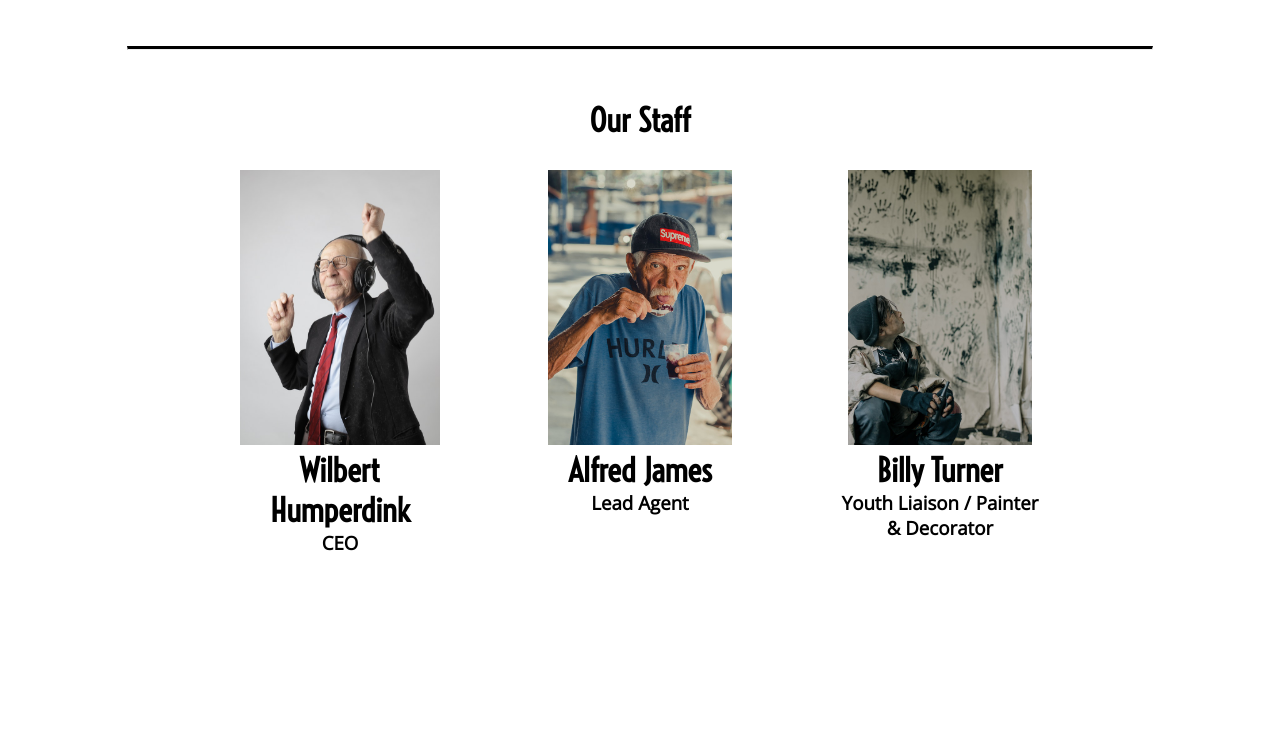
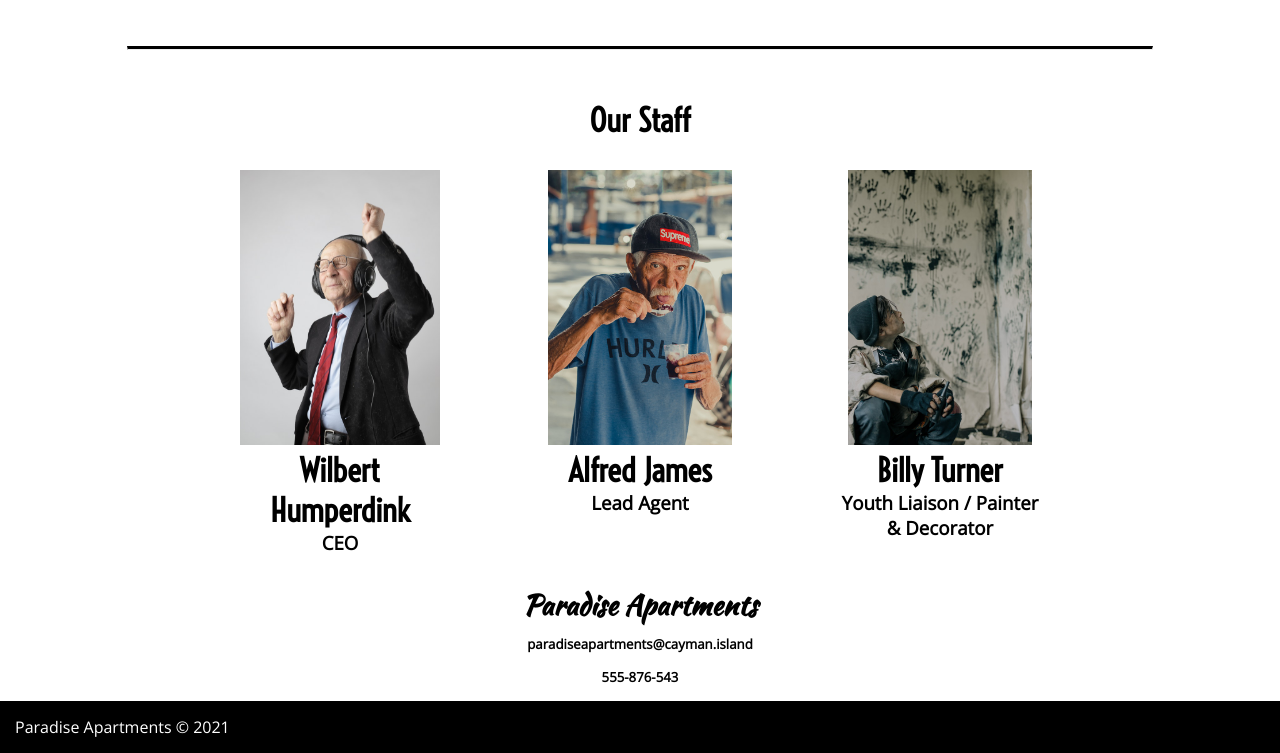
Before and after one commit to ssymonds17/paradiseApartments, a plain HTML site: page index.html in a window 1280 px wide. Shown: the part 1909-2662 px from the top of the page. Before the commit the page ends 2494 px from the top, so only its background shows below. Drawn offline with nearby package versions, Linux system fonts and the light colour scheme.

Commit message:
Add contact and footer sections with relevant company details

```diff
--- a/index.html
+++ b/index.html
@@ -22,7 +22,7 @@
           <a href="#portfolio">
             <li>Portfolio</li>
           </a>
-          <a>
+          <a href="#staff">
             <li>Staff Members</li>
           </a>
         </ul>
@@ -112,6 +112,14 @@
           </div>
         </div>
       </section>
+      <section class="contact">
+        <h2>Paradise Apartments</h2>
+        <h5>paradiseapartments@cayman.island</h5>
+        <h5>555-876-543</h5>
+      </section>
     </main>
+    <footer>
+      <p>Paradise Apartments &copy; 2021</p>
+    </footer>
   </body>
 </html>
--- a/styles.css
+++ b/styles.css
@@ -143,6 +143,7 @@ hr.solid {
 .staffContainer {
   display: flex;
   justify-content: center;
+  flex-wrap: wrap;
 }
 
 .staffBox {
@@ -155,4 +156,27 @@ hr.solid {
   height: 275px;
 }
 
+/* Contact Section */
+
+.contact h2 {
+  font-family: 'Kaushan Script', serif;
+  font-size: 28px;
+  padding-bottom: 10px;
+}
+
+.contact h5 {
+  padding-bottom: 15px;
+}
+
 /* Footer */
+
+footer {
+  display: flex;
+  background-color: black;
+  justify-content: left;
+  color: white;
+}
+
+footer p {
+  padding: 15px;
+}
```
